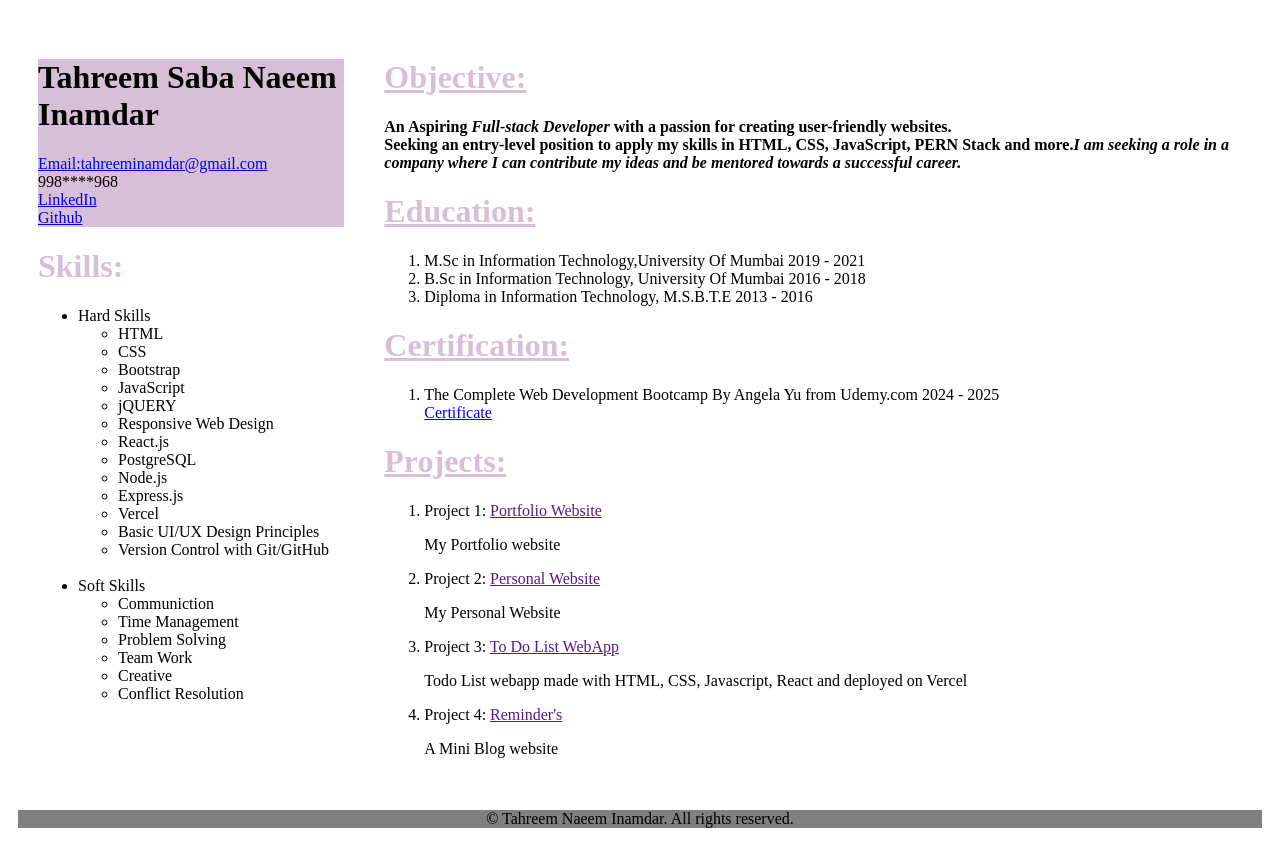
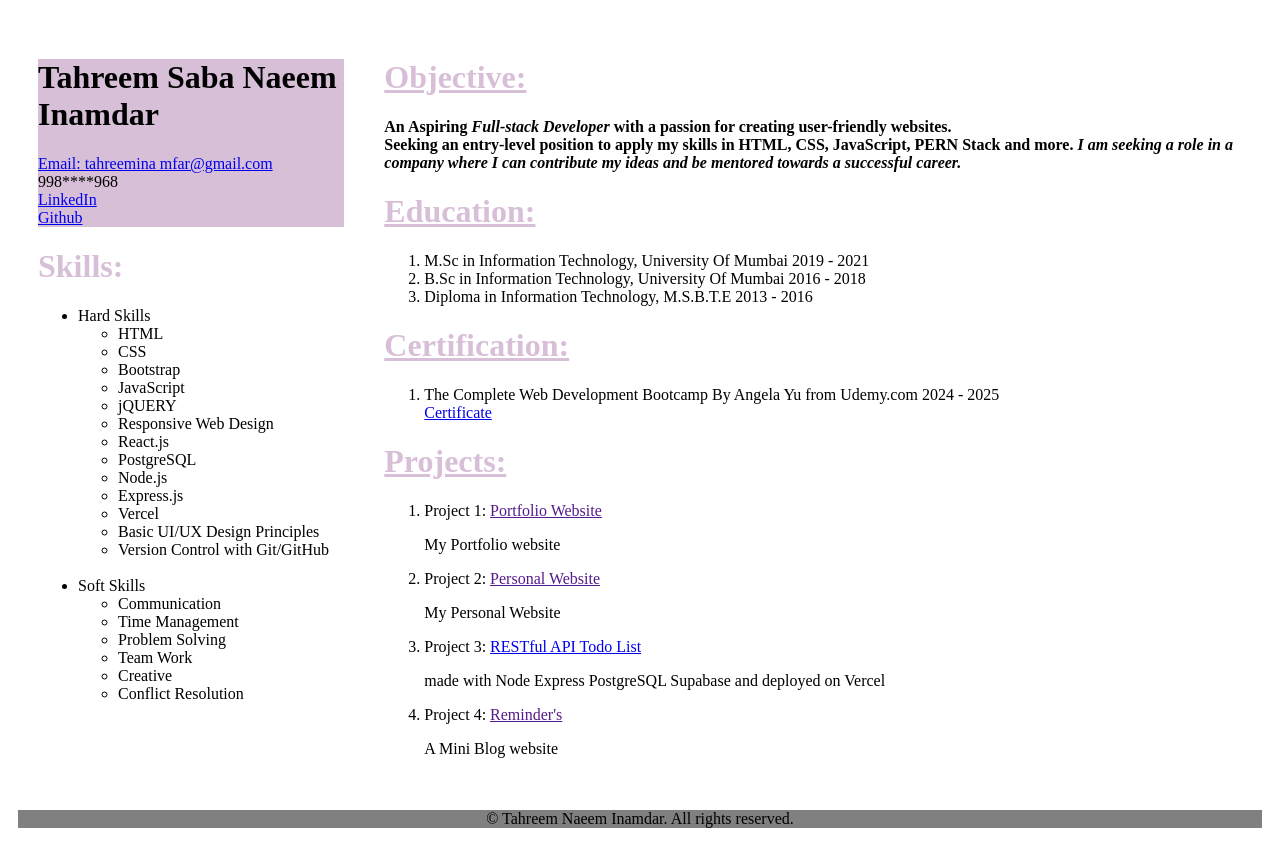
Before and after one commit to tahreeminamdar22/Tahreem-Resume, a plain HTML site: page index.html in a window 1280 px wide. Drawn offline with Linux system fonts and the light colour scheme.

Commit message:
add new project

```diff
--- a/index.html
+++ b/index.html
@@ -5,21 +5,20 @@
         <title>My Resume</title>
         <link rel="stylesheet" href="styles.css">
     </head>
-
     <body>
         <div class="container">
             <div class="left">
                 <div class="contactinfo">
                     <h1 id="name">Tahreem Saba Naeem Inamdar</h1>
-                <a  href="mailto:tahreeminamfar@gmail.com" id="email">Email:tahreeminamdar@gmail.com</a><br>
+                    <a href="mailto:tahreeminamfar@gmail.com" id="email">Email: tahreemina mfar@gmail.com</a><br>
                     <span>998****968</span><br>
                     <a href="https://www.linkedin.com/in/tahreem-inamdar-613644265" target="_blank">LinkedIn</a><br>
                     <a href="https://github.com/tahreeminamdar22" target="_blank">Github</a>
                 </div>
-
+                <div class="skills">
                     <h1>Skills:</h1>
                     <ul>
-                <li>Hard Skills</li>
+                        <li>Hard Skills
                             <ul>
                                 <li>HTML</li>
                                 <li>CSS</li>
@@ -35,55 +34,59 @@
                                 <li>Basic UI/UX Design Principles</li>
                                 <li>Version Control with Git/GitHub</li>
                             </ul>
+                        </li>
                         <br>
-                <li>Soft Skills</li>
+                        <li>Soft Skills
                             <ul>
-                        <li>Communiction</li>
+                                <li>Communication</li>
                                 <li>Time Management</li>
                                 <li>Problem Solving</li>
                                 <li>Team Work</li>
                                 <li>Creative</li>
                                 <li>Conflict Resolution</li>
                             </ul>
+                        </li>
                     </ul>
+                </div>
             </div><!--Finish left div-->
-      <!--<img src="./Assets/Images/icon.jfif">-->
-
             <div class="right">
-            <div id="obj"><h1><u>Objective:</u></h1>
-            <p><b>An Aspiring <i>Full-stack  Developer</i> with a passion for creating user-friendly websites.<br>
-                   Seeking an entry-level position to apply my skills in HTML, CSS, JavaScript, PERN Stack and more.<i>I am seeking a role in a company where
-                     I can contribute my ideas and be mentored towards a successful career.</i></b></p>
+                <div class="obj">
+                    <h1><u>Objective:</u></h1>
+                    <p><b>An Aspiring <i>Full-stack Developer</i> with a passion for creating user-friendly websites.<br> Seeking an entry-level position to apply my skills in HTML, CSS, JavaScript, PERN Stack and more. <i>I am seeking a role in a company where I can contribute my ideas and be mentored towards a successful career.</i></b></p>
                 </div>
-
+                <div class="edu-cert">
                     <h1><u>Education:</u></h1>
                     <ol>
-                    <li>M.Sc in Information Technology,University Of Mumbai 2019 - 2021 </li>
+                        <li>M.Sc in Information Technology, University Of Mumbai 2019 - 2021</li>
                         <li>B.Sc in Information Technology, University Of Mumbai 2016 - 2018</li>
-                    <li>Diploma in Information Technology, M.S.B.T.E  2013 - 2016</li>
+                        <li>Diploma in Information Technology, M.S.B.T.E 2013 - 2016</li>
                     </ol>
-
                     <h1><u>Certification:</u></h1>
                     <ol>
                         <li>The Complete Web Development Bootcamp By Angela Yu from Udemy.com 2024 - 2025</li>
                         <a href="./certificate.pdf" target="_blank">Certificate</a>
-
                     </ol>
+                </div>
+                <div class="projects">
                     <h1><u>Projects:</u></h1>
                     <ol>
                         <li>Project 1: <a href="">Portfolio Website</a>
                             <p>My Portfolio website</p>
+                        </li>
                         <li>Project 2: <a href="">Personal Website</a>
                             <p>My Personal Website</p>
-                <li>Project 3: <a href="">To Do List WebApp</a>
-                    <p>Todo List webapp made with HTML, CSS, Javascript, React and deployed on Vercel</p>
-                <li>Project 4: <a href="">Reminder's</a></li>
-                <p>A Mini Blog website </p>
+                        </li>
+                        <li>Project 3: <a href="https://backend-project-flax.vercel.app/">RESTful API Todo List</a>
+                            <p>made with Node Express PostgreSQL Supabase and deployed on Vercel</p>
+                        </li>
+                        <li>Project 4: <a href="">Reminder's</a>
+                            <p>A Mini Blog website</p>
+                        </li>
                     </ol>
+                </div>
             </div><!--Finish right div -->
         </div><!--Finish container-->
         <footer id="footer">
-
             <p>&copy; Tahreem Naeem Inamdar. All rights reserved.</p>
         </footer>
     </body>
```
Lines whose indentation alone changed are shown as unchanged.
